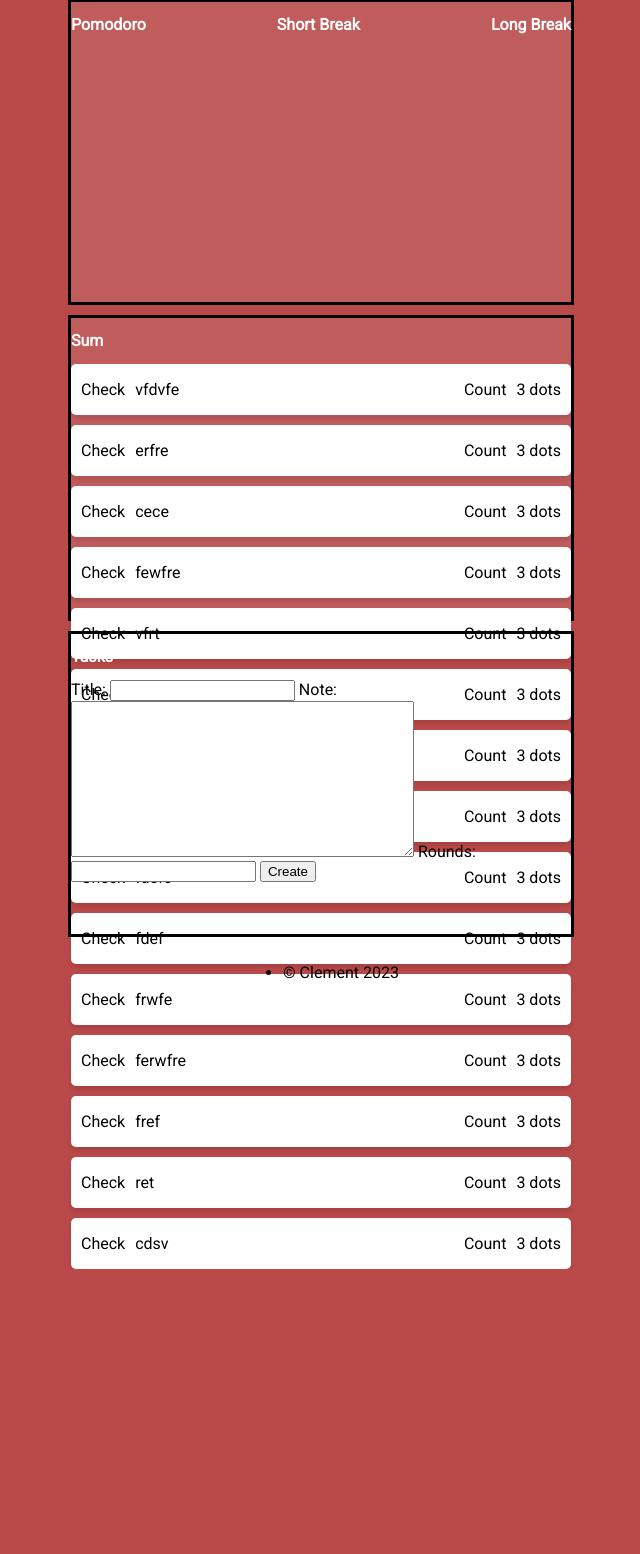
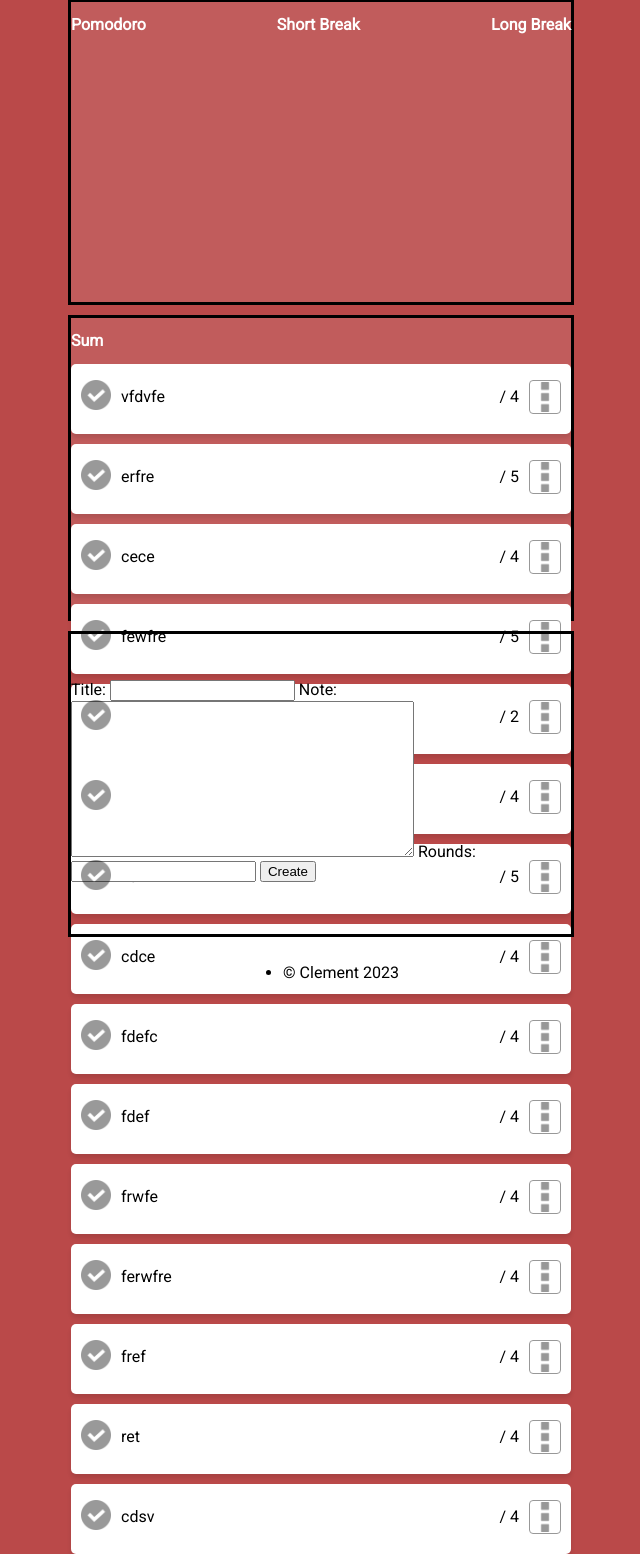
Before and after one commit to gambas-maker/focus, a Django app: page / in a window 1280 px wide. Shown: the part 73-1627 px from the top of the page, without its empty margins (319-959 px from the left). Before the commit the page ends 1342 px from the top, so only its background shows below. Run offline with Django 4.2, Linux system fonts and the light colour scheme; data comes from the database, SQL or seed files in the repository; some libraries are stand-ins or nearby versions.

Commit message:
build fe  task card

```diff
--- a/focus_pomo/static/master.css
+++ b/focus_pomo/static/master.css
@@ -56,6 +56,7 @@
     gap: 10px;
     background-color: #FFFFFF;
     margin-bottom: 10px;
+    text-align: center;
     border-radius: 5px;
     box-shadow: rgba(0, 0, 0, 0.1) 0px 4px 4px;
 }
@@ -80,3 +81,18 @@
     color: white;
     font-size: 16px;
 }
+.dots{
+    width: 30px;
+    opacity: 0.4;
+    border-radius: 4px;
+    border-style: solid;
+    border-width: 0.1px;
+    padding: 1px 0px 1px 0px;
+}
+.check{
+    width: 30px;
+    opacity: 0.4;
+}
+.text{
+    padding-top: 7px;
+}
--- a/focus_pomo/templates/index.html
+++ b/focus_pomo/templates/index.html
@@ -37,12 +37,12 @@
         {% for task in tasks %}
         <div class="card">
             <div class="title">
-                <p>Check</p>
-                <p>{{task.title}}</p>
+                <p><img src="static\images\check.png" alt="option icon" class="check"></p>
+                <p class="text">{{task.title}}</p>
             </div>
             <div class="settings">
-                <p>Count</p>
-                <p>3 dots</p>
+                <p class="text">/ {{task.rounds}}</p>
+                <p><img src="static\images\button-of-three-vertical-squares.png" alt="option icon" class="dots"></p>
             </div>
         </div>
          {% endfor %}
```
Also changed, not shown: focus_pomo/static/images/button-of-three-vertical-squares.png (added), focus_pomo/static/images/check.png (added).
